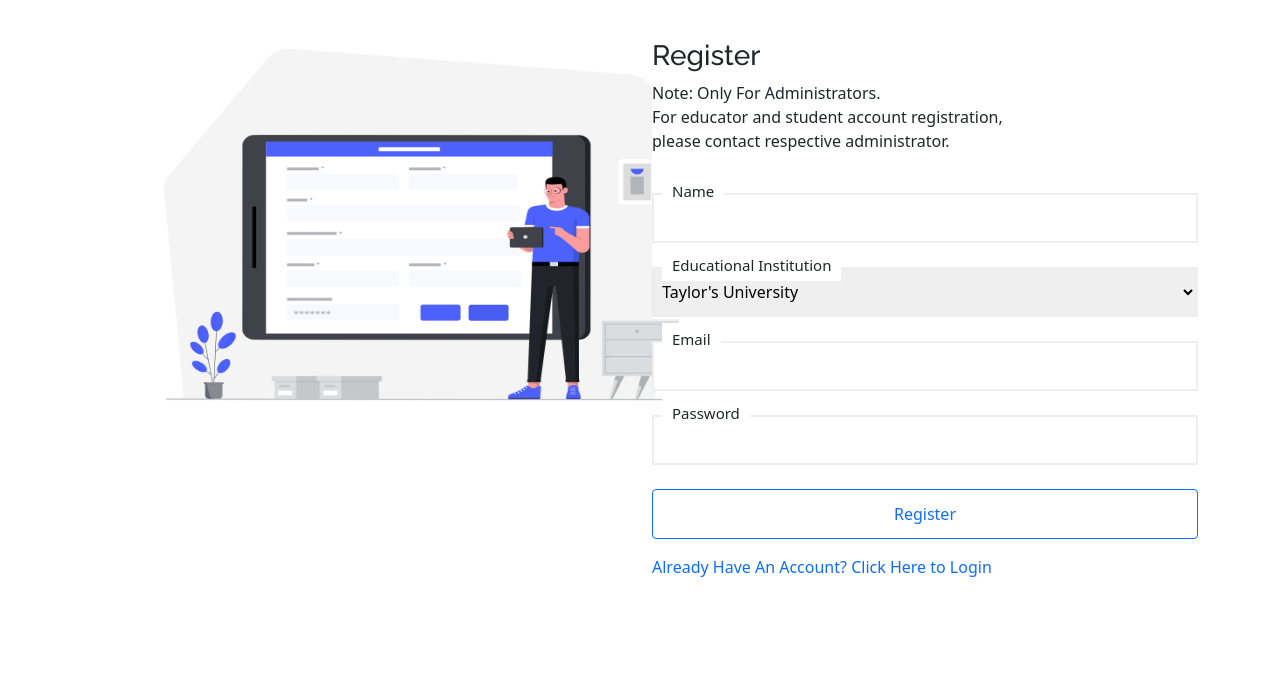
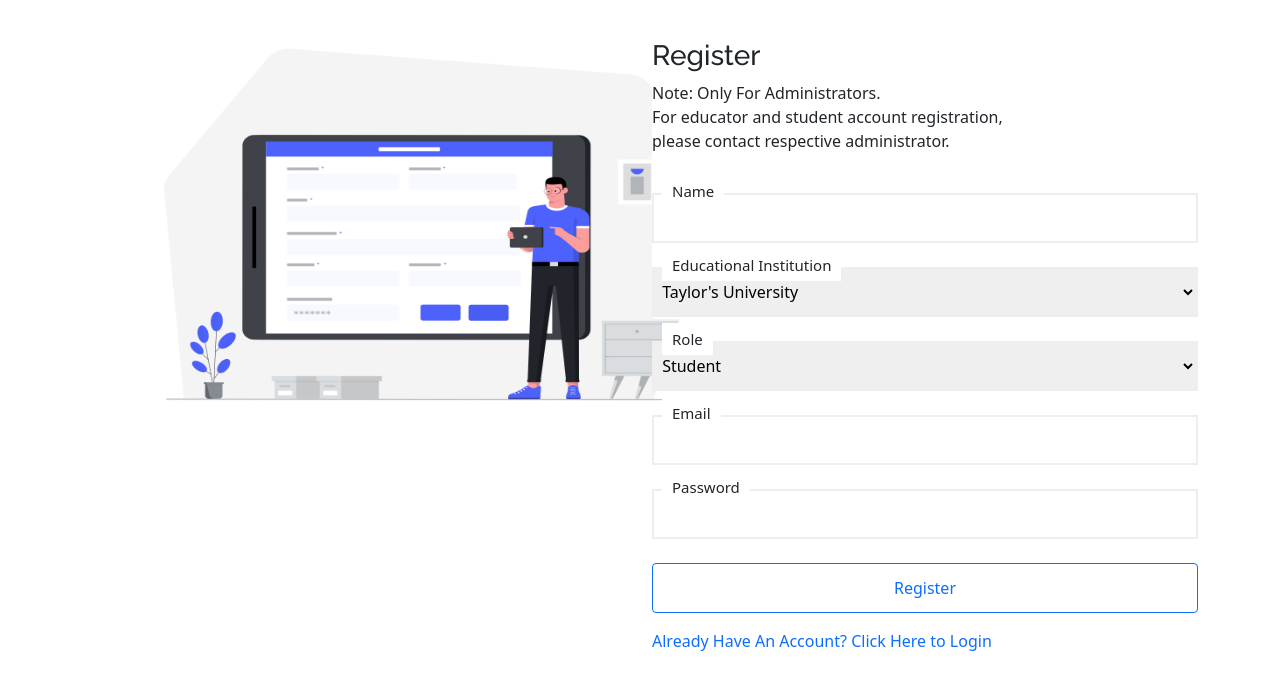
Before and after one commit to RichelleT/Education-System-in-Django, a Django app: page /register/ in a window 1280 px wide. Shown: the part 97-787 px from the top of the page. Run offline with Django 3.2, Linux system fonts and the light colour scheme; some libraries are stand-ins or nearby versions.

Commit message:
adjust regis admin page UI

```diff
--- a/templates/registerAdmin.html
+++ b/templates/registerAdmin.html
@@ -21,13 +21,18 @@
                 {% comment %} <div class="forms-inputs mb-4"> <span>Last Name</span> <input class="w-100" autocomplete="off" type="text"></div> {% endcomment %}
                 {% comment %} change edu instit to dropdown list {% endcomment %}
                 <div class="forms-inputs mb-4"> <span>Educational Institution</span>
-                    <select class="w-100" name="role">
+                    <select class="w-100" name="institution">
                         <option value="" selected>&nbsp;Taylor's University</option>
                         <option value="">&nbsp;Sunway University</option>
                         <option value ="">&nbsp;Monash University</option>
                         <option value="">&nbsp;Heriot-Watt University</option>
                     </select>
                 </div>
+                <div class="forms-inputs mb-4"> <span>Role</span>
+                    <select class="w-100" name="role">
+                        <option value="" selected>&nbsp;Student</option>
+                     </select>
+                    </div>
                 <div class="forms-inputs mb-4"> <span>Email</span> <input class="w-100" autocomplete="off" type="text"></div>
                 <div class="forms-inputs mb-4"> <span>Password</span> <input class="w-100" autocomplete="off" type="password"></div>
                 <div class="mb-3"> <button class="btn btn-outline-primary w-100">Register</button> </div>
```
